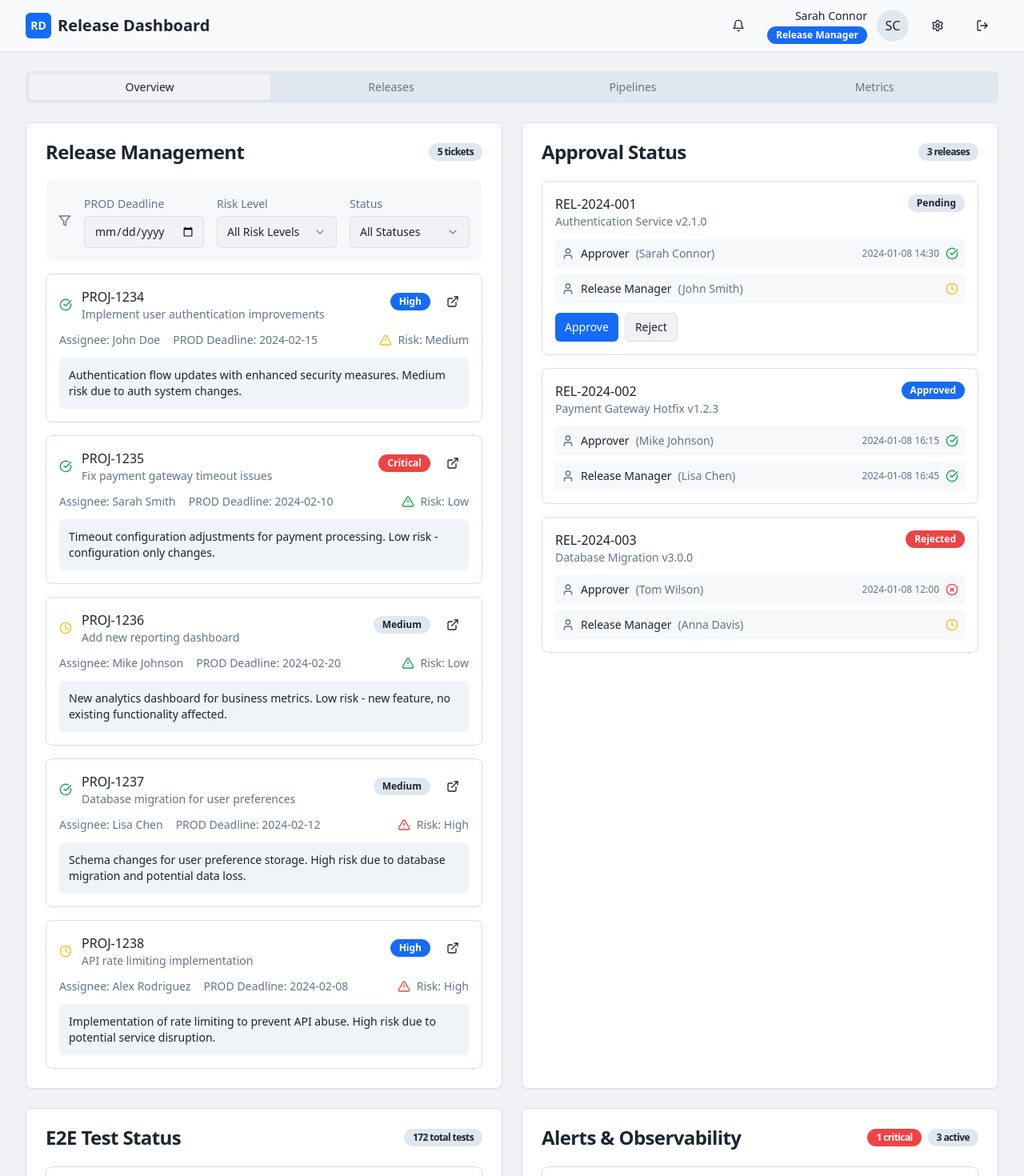
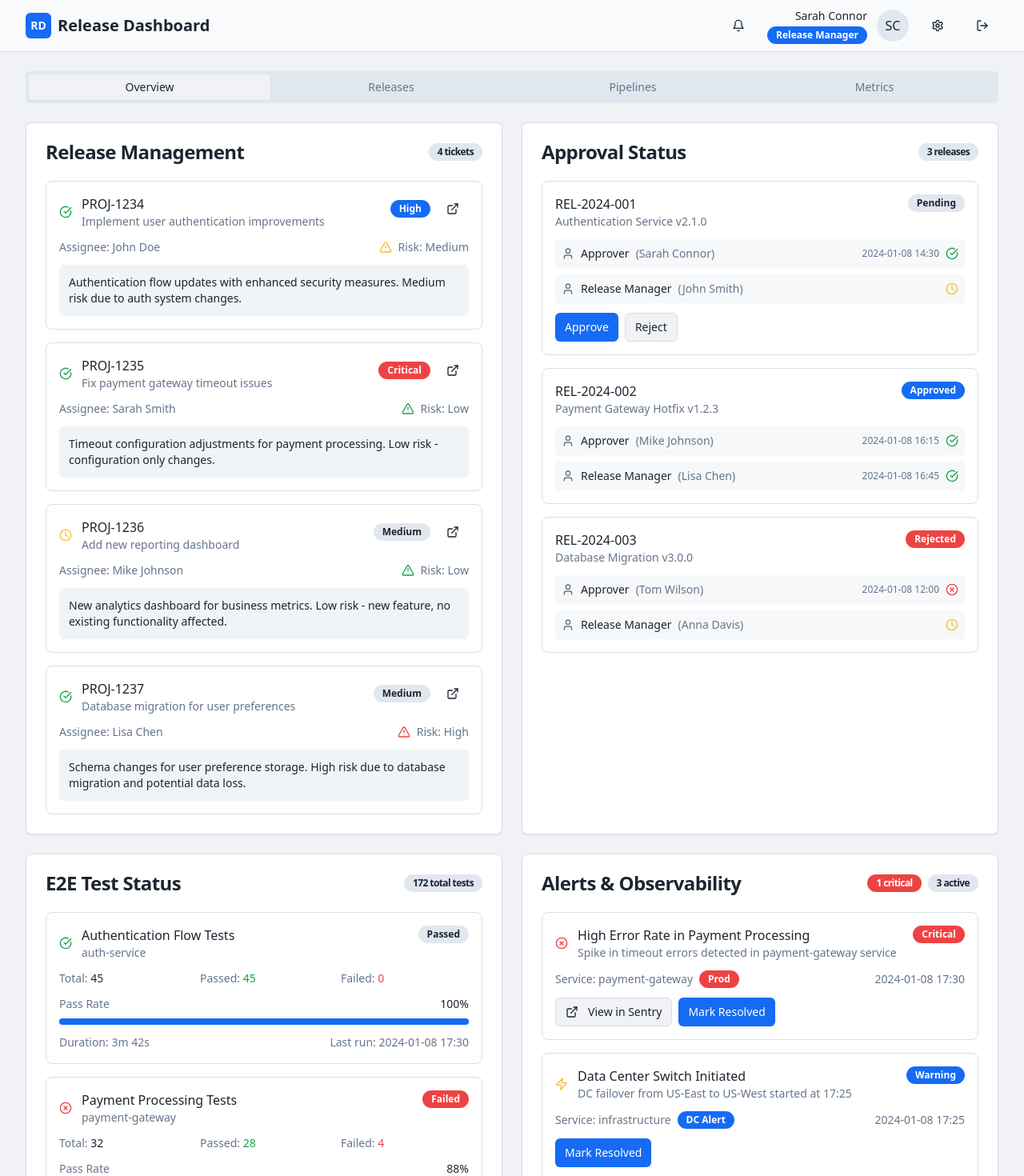
Before and after one commit to johngeilfuss-coder/release-navigator-ai, a React (Vite) app: page / in a window 1280 px wide. Shown: the top 1470 px of the page at 80% size. Built offline with nearby package versions, Linux system fonts and the light colour scheme.

Commit message:
Reverted to commit 61d00525040b95d2abbb173f3c758cb374eb3439

```diff
--- a/src/components/dashboard/ReleaseManagement.tsx
+++ b/src/components/dashboard/ReleaseManagement.tsx
@@ -1,21 +1,17 @@
 import { Card, CardContent, CardHeader, CardTitle } from "@/components/ui/card";
 import { Badge } from "@/components/ui/badge";
 import { Button } from "@/components/ui/button";
-import { Select, SelectContent, SelectItem, SelectTrigger, SelectValue } from "@/components/ui/select";
-import { Input } from "@/components/ui/input";
-import { ExternalLink, AlertTriangle, CheckCircle, Clock, Filter } from "lucide-react";
-import { useState } from "react";
+import { ExternalLink, AlertTriangle, CheckCircle, Clock } from "lucide-react";
 
 interface Ticket {
   id: string;
   title: string;
-  status: "To Do" | "In Progress" | "Done" | "Ready for Release" | "Testing in Non-Prod";
+  status: "To Do" | "In Progress" | "Done" | "Ready for Release";
   priority: "Low" | "Medium" | "High" | "Critical";
   assignee: string;
   jiraLink: string;
   riskLevel: "Low" | "Medium" | "High";
   summary: string;
-  prodDeadline: string;
 }
 
 const mockTickets: Ticket[] = [
@@ -27,8 +23,7 @@ const mockTickets: Ticket[] = [
     assignee: "John Doe",
     jiraLink: "https://jira.company.com/PROJ-1234",
     riskLevel: "Medium",
-    summary: "Authentication flow updates with enhanced security measures. Medium risk due to auth system changes.",
-    prodDeadline: "2024-02-15"
+    summary: "Authentication flow updates with enhanced security measures. Medium risk due to auth system changes."
   },
   {
     id: "PROJ-1235",
@@ -38,19 +33,17 @@ const mockTickets: Ticket[] = [
     assignee: "Sarah Smith",
     jiraLink: "https://jira.company.com/PROJ-1235",
     riskLevel: "Low",
-    summary: "Timeout configuration adjustments for payment processing. Low risk - configuration only changes.",
-    prodDeadline: "2024-02-10"
+    summary: "Timeout configuration adjustments for payment processing. Low risk - configuration only changes."
   },
   {
     id: "PROJ-1236",
     title: "Add new reporting dashboard",
-    status: "Testing in Non-Prod",
+    status: "In Progress",
     priority: "Medium",
     assignee: "Mike Johnson",
     jiraLink: "https://jira.company.com/PROJ-1236",
     riskLevel: "Low",
-    summary: "New analytics dashboard for business metrics. Low risk - new feature, no existing functionality affected.",
-    prodDeadline: "2024-02-20"
+    summary: "New analytics dashboard for business metrics. Low risk - new feature, no existing functionality affected."
   },
   {
     id: "PROJ-1237",
@@ -60,34 +53,17 @@ const mockTickets: Ticket[] = [
     assignee: "Lisa Chen",
     jiraLink: "https://jira.company.com/PROJ-1237",
     riskLevel: "High",
-    summary: "Schema changes for user preference storage. High risk due to database migration and potential data loss.",
-    prodDeadline: "2024-02-12"
-  },
-  {
-    id: "PROJ-1238",
-    title: "API rate limiting implementation",
-    status: "Testing in Non-Prod",
-    priority: "High",
-    assignee: "Alex Rodriguez",
-    jiraLink: "https://jira.company.com/PROJ-1238",
-    riskLevel: "High",
-    summary: "Implementation of rate limiting to prevent API abuse. High risk due to potential service disruption.",
-    prodDeadline: "2024-02-08"
+    summary: "Schema changes for user preference storage. High risk due to database migration and potential data loss."
   }
 ];
 
 export function ReleaseManagement() {
-  const [deadlineFilter, setDeadlineFilter] = useState("");
-  const [riskFilter, setRiskFilter] = useState("all");
-  const [statusFilter, setStatusFilter] = useState("all");
-
   const getStatusIcon = (status: string) => {
     switch (status) {
       case "Done":
       case "Ready for Release":
         return <CheckCircle className="h-4 w-4 text-success" />;
       case "In Progress":
-      case "Testing in Non-Prod":
         return <Clock className="h-4 w-4 text-warning" />;
       default:
         return <Clock className="h-4 w-4 text-muted-foreground" />;
@@ -115,76 +91,17 @@ export function ReleaseManagement() {
     }
   };
 
-  const filteredTickets = mockTickets.filter((ticket) => {
-    if (deadlineFilter && ticket.prodDeadline !== deadlineFilter) {
-      return false;
-    }
-    if (riskFilter !== "all" && ticket.riskLevel !== riskFilter) {
-      return false;
-    }
-    if (statusFilter === "non-prod" && ticket.status !== "Testing in Non-Prod") {
-      return false;
-    }
-    if (statusFilter !== "all" && statusFilter !== "non-prod" && ticket.status !== statusFilter) {
-      return false;
-    }
-    return true;
-  });
-
   return (
     <Card>
       <CardHeader>
         <CardTitle className="flex items-center justify-between">
           Release Management
-          <Badge variant="secondary">{filteredTickets.length} tickets</Badge>
+          <Badge variant="secondary">{mockTickets.length} tickets</Badge>
         </CardTitle>
       </CardHeader>
       <CardContent>
         <div className="space-y-4">
-          <div className="flex items-center space-x-4 p-4 bg-muted/30 rounded-lg">
-            <Filter className="h-4 w-4 text-muted-foreground" />
-            <div className="flex-1 grid grid-cols-1 md:grid-cols-3 gap-4">
-              <div>
-                <label className="text-sm font-medium text-muted-foreground">PROD Deadline</label>
-                <Input
-                  type="date"
-                  value={deadlineFilter}
-                  onChange={(e) => setDeadlineFilter(e.target.value)}
-                  className="mt-1"
-                />
-              </div>
-              <div>
-                <label className="text-sm font-medium text-muted-foreground">Risk Level</label>
-                <Select value={riskFilter} onValueChange={setRiskFilter}>
-                  <SelectTrigger className="mt-1">
-                    <SelectValue placeholder="All Risk Levels" />
-                  </SelectTrigger>
-                  <SelectContent>
-                    <SelectItem value="all">All Risk Levels</SelectItem>
-                    <SelectItem value="High">High Risk Only</SelectItem>
-                    <SelectItem value="Medium">Medium Risk</SelectItem>
-                    <SelectItem value="Low">Low Risk</SelectItem>
-                  </SelectContent>
-                </Select>
-              </div>
-              <div>
-                <label className="text-sm font-medium text-muted-foreground">Status</label>
-                <Select value={statusFilter} onValueChange={setStatusFilter}>
-                  <SelectTrigger className="mt-1">
-                    <SelectValue placeholder="All Statuses" />
-                  </SelectTrigger>
-                  <SelectContent>
-                    <SelectItem value="all">All Statuses</SelectItem>
-                    <SelectItem value="non-prod">Testing in Non-Prod</SelectItem>
-                    <SelectItem value="Ready for Release">Ready for Release</SelectItem>
-                    <SelectItem value="In Progress">In Progress</SelectItem>
-                  </SelectContent>
-                </Select>
-              </div>
-            </div>
-          </div>
-
-          {filteredTickets.map((ticket) => (
+          {mockTickets.map((ticket) => (
             <div key={ticket.id} className="border rounded-lg p-4 space-y-3">
               <div className="flex items-start justify-between">
                 <div className="flex items-center space-x-3">
@@ -207,10 +124,7 @@ export function ReleaseManagement() {
               </div>
 
               <div className="flex items-center justify-between text-sm">
-                <div className="flex items-center space-x-4">
-                  <span className="text-muted-foreground">Assignee: {ticket.assignee}</span>
-                  <span className="text-muted-foreground">PROD Deadline: {ticket.prodDeadline}</span>
-                </div>
+                <span className="text-muted-foreground">Assignee: {ticket.assignee}</span>
                 <div className="flex items-center space-x-2">
                   {getRiskIcon(ticket.riskLevel)}
                   <span className="text-muted-foreground">Risk: {ticket.riskLevel}</span>
```
